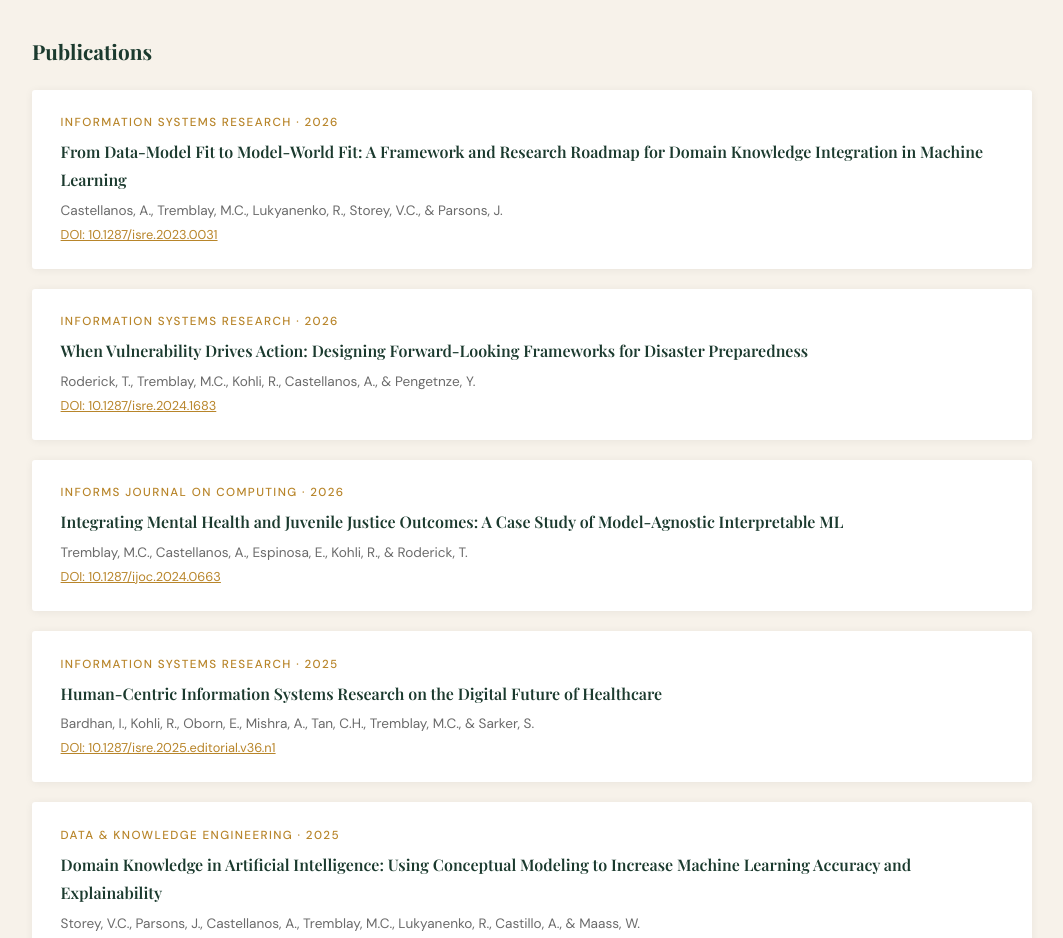
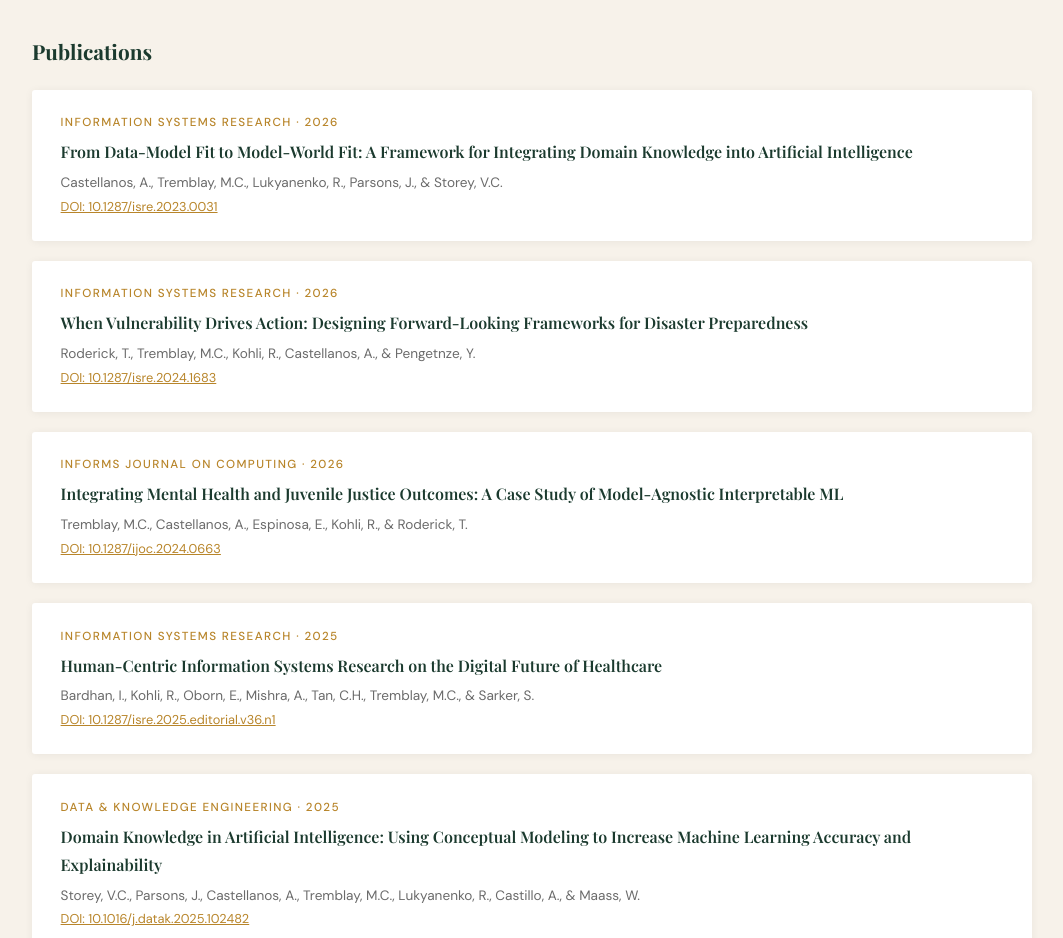
Before and after one commit to TribeMoni/Tribemoni.github.io, a plain HTML site: page index.html in a window 1280 px wide. Shown: the part 1440-2378 px from the top of the page, without its empty margins (108-1171 px from the left). Drawn offline with nearby package versions, Linux system fonts and the light colour scheme; a web font is replaced by a local one.

Commit message:
Updated CV

```diff
--- a/index.html
+++ b/index.html
@@ -810,8 +810,8 @@
 
       <li class="pub-item fade-in">
         <div class="pub-venue">Information Systems Research · 2026</div>
-        <div class="pub-title">From Data-Model Fit to Model-World Fit: A Framework and Research Roadmap for Domain Knowledge Integration in Machine Learning</div>
-        <div class="pub-authors">Castellanos, A., Tremblay, M.C., Lukyanenko, R., Storey, V.C., &amp; Parsons, J.</div>
+        <div class="pub-title">From Data-Model Fit to Model-World Fit: A Framework for Integrating Domain Knowledge into Artificial Intelligence</div>
+        <div class="pub-authors">Castellanos, A., Tremblay, M.C., Lukyanenko, R., Parsons, J., &amp; Storey, V.C.</div>
         <div class="pub-authors"><a href="https://doi.org/10.1287/isre.2023.0031" target="_blank" style="color:var(--gold); font-size:.8rem;">DOI: 10.1287/isre.2023.0031</a></div>
       </li>
 
```
Also changed, not shown: 2 other files.
